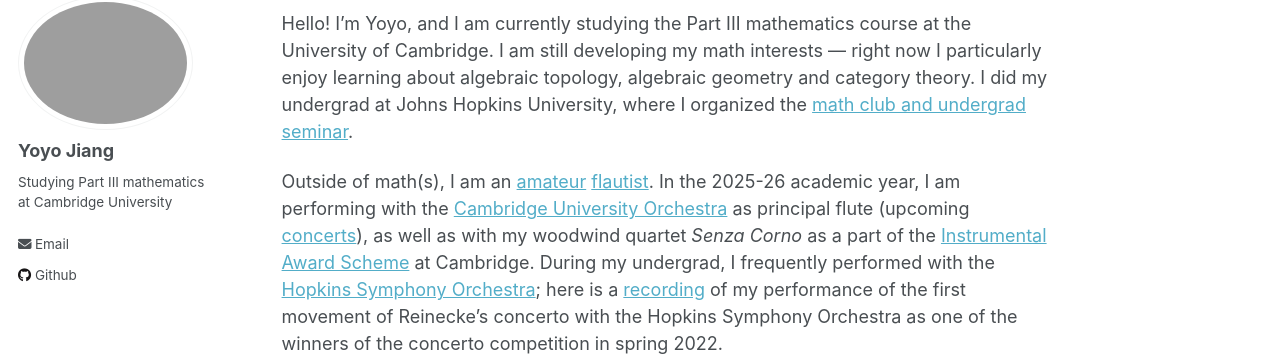
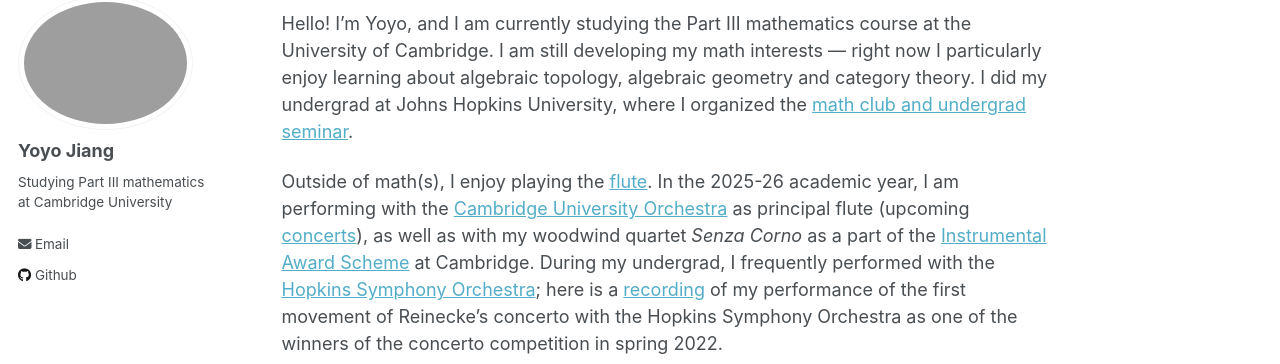
Before and after one commit to yjiang70/yjiang70.github.io, a Jekyll site: the page built from _pages/about.md, in a window 1280 px wide and 940 px high. Shown: the part 110-474 px from the top of the window. Built offline with Jekyll 4.4.1, drawn with Linux system fonts in a browser that asks for light colours.

Commit message:
small change

```diff
--- a/_pages/about.md
+++ b/_pages/about.md
@@ -17,7 +17,7 @@ I did my undergrad at Johns Hopkins University,
 where I organized the
 [math club and undergrad seminar](https://sites.google.com/view/jhu-mathclub/).
 
-Outside of math(s), I am an [amateur](https://www.etymonline.com/word/amateur) [flautist](/music).
+Outside of math(s), I enjoy playing the [flute](/music).
 In the 2025-26 academic year, I am performing with the
 [Cambridge University Orchestra](https://www.cmp.cam.ac.uk/opportunities/entry/cambridge-university-orchestra/)
 as principal flute (upcoming [concerts](https://www.cmp.cam.ac.uk/events/ensemble/cambridge-university-orchestra-cuo/)),
```
